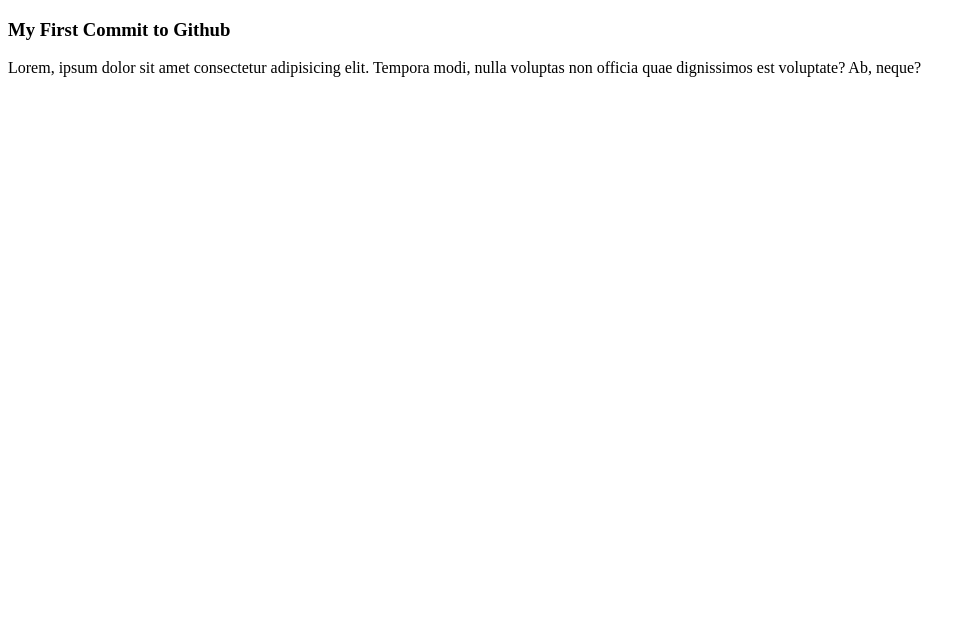
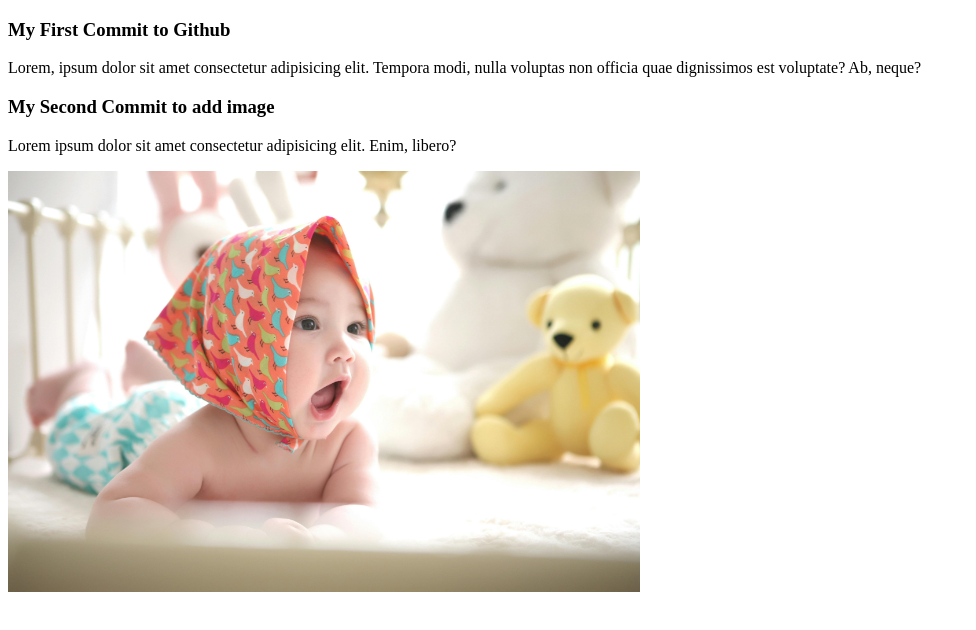
Before and after one commit to mizan649/test-repository, a plain HTML site: page index.html in a window 1280 px wide. Shown: the whole page, without its empty margins (0-976 px from the left). Drawn offline with Linux system fonts and the light colour scheme.

Commit message:
adding an image

```diff
--- a/index.html
+++ b/index.html
@@ -10,6 +10,11 @@
   <h3>My First Commit to Github</h3>
   <p>Lorem, ipsum dolor sit amet consectetur adipisicing elit. Tempora modi, nulla voluptas non officia quae dignissimos est voluptate? Ab, neque?</p>
  </div>
+ <div>
+  <h3>My Second Commit to add image</h3>
+  <p>Lorem ipsum dolor sit amet consectetur adipisicing elit. Enim, libero?</p>
+  <img style="width: 50%;" src="images/baby.jpg" alt="">
+ </div>
 
 </body>
 </html>
```
Also changed, not shown: images/baby.jpg (added), style.css (added).
